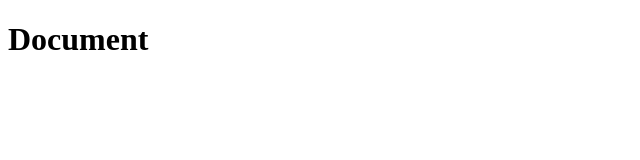
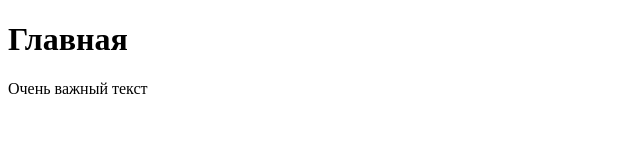
Before and after one commit to Dmitry2112/git-br-test, a plain HTML site: page index.html in a window 1280 px wide. Shown: the whole page, without its empty margins (0-640 px from the left). Drawn offline with Linux system fonts and the light colour scheme.

Commit message:
second work

```diff
--- a/index.html
+++ b/index.html
@@ -4,9 +4,10 @@
     <meta charset="UTF-8">
     <meta http-equiv="X-UA-Compatible" content="IE=edge">
     <meta name="viewport" content="width=device-width, initial-scale=1.0">
-    <title>Document</title>
+    <title>Главная</title>
 </head>
 <body>
-    <h1>Document</h1>
+    <h1>Главная</h1>
+    <p>Очень важный текст</p>
 </body>
 </html>
```
